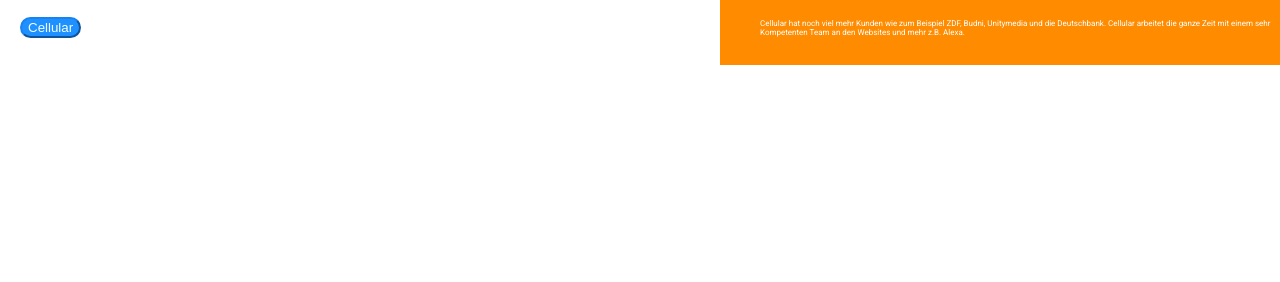
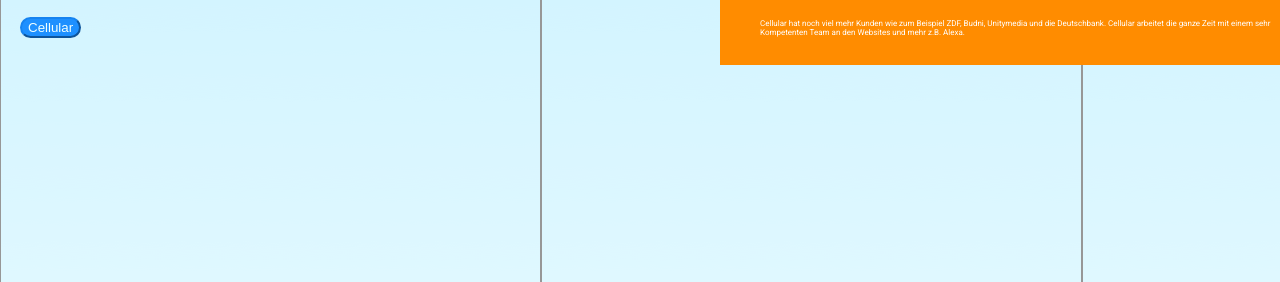
Before and after one commit to 1223andi/1223andi.github.io, a plain HTML site: page index.html in a window 1280 px wide. Shown: the part 518-800 px from the top of the page. Drawn offline with Linux system fonts and the light colour scheme.

Commit message:
no message

```diff
--- a/index.html
+++ b/index.html
@@ -7,7 +7,7 @@
         body {
             margin: 0px;
             font-family: 'Roboto';
-           background-image: url(1223andi.github.io/Rectangle.png)
+           background-image: url(1223andi.github.io/images/Rectangle.png)
         }
 
 
```
